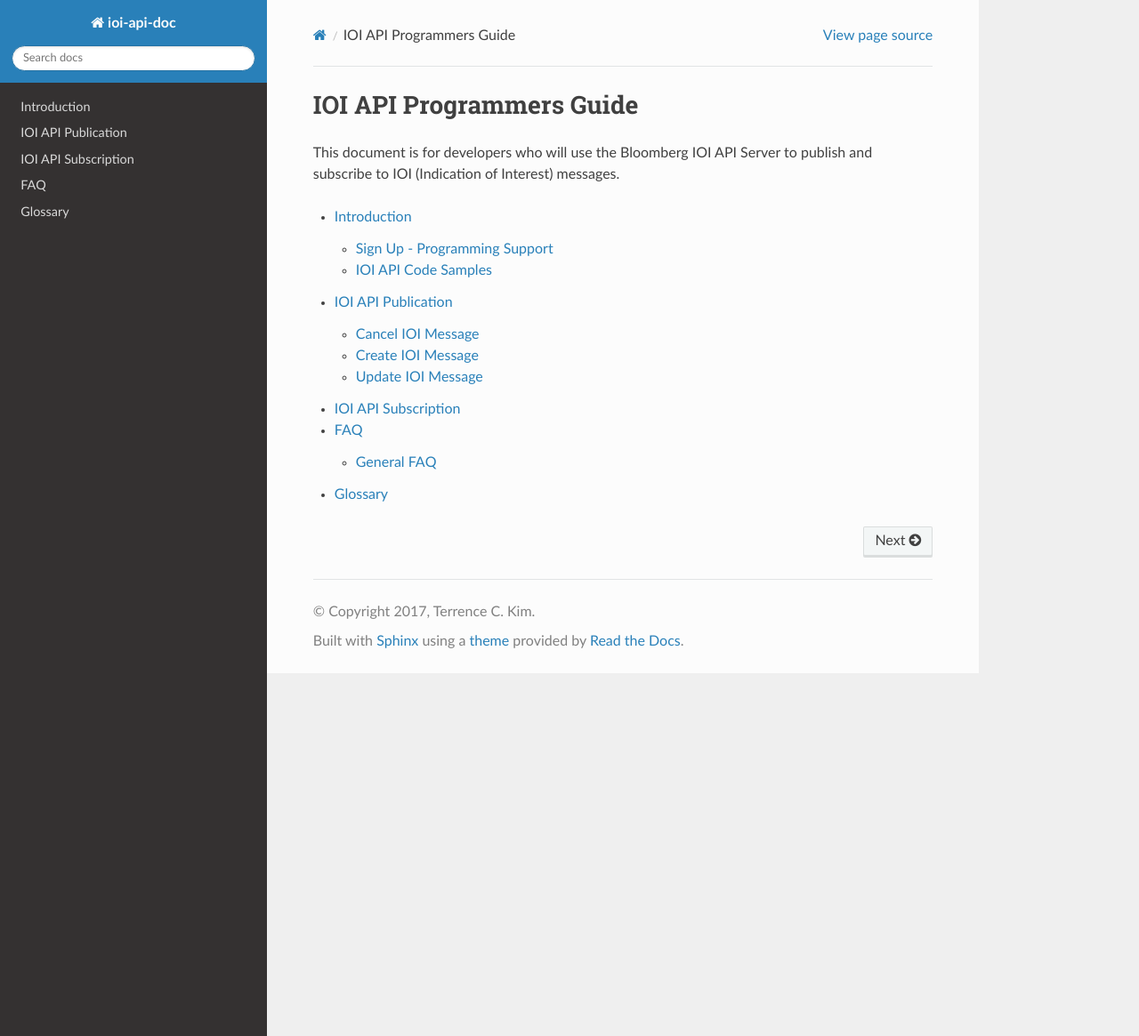
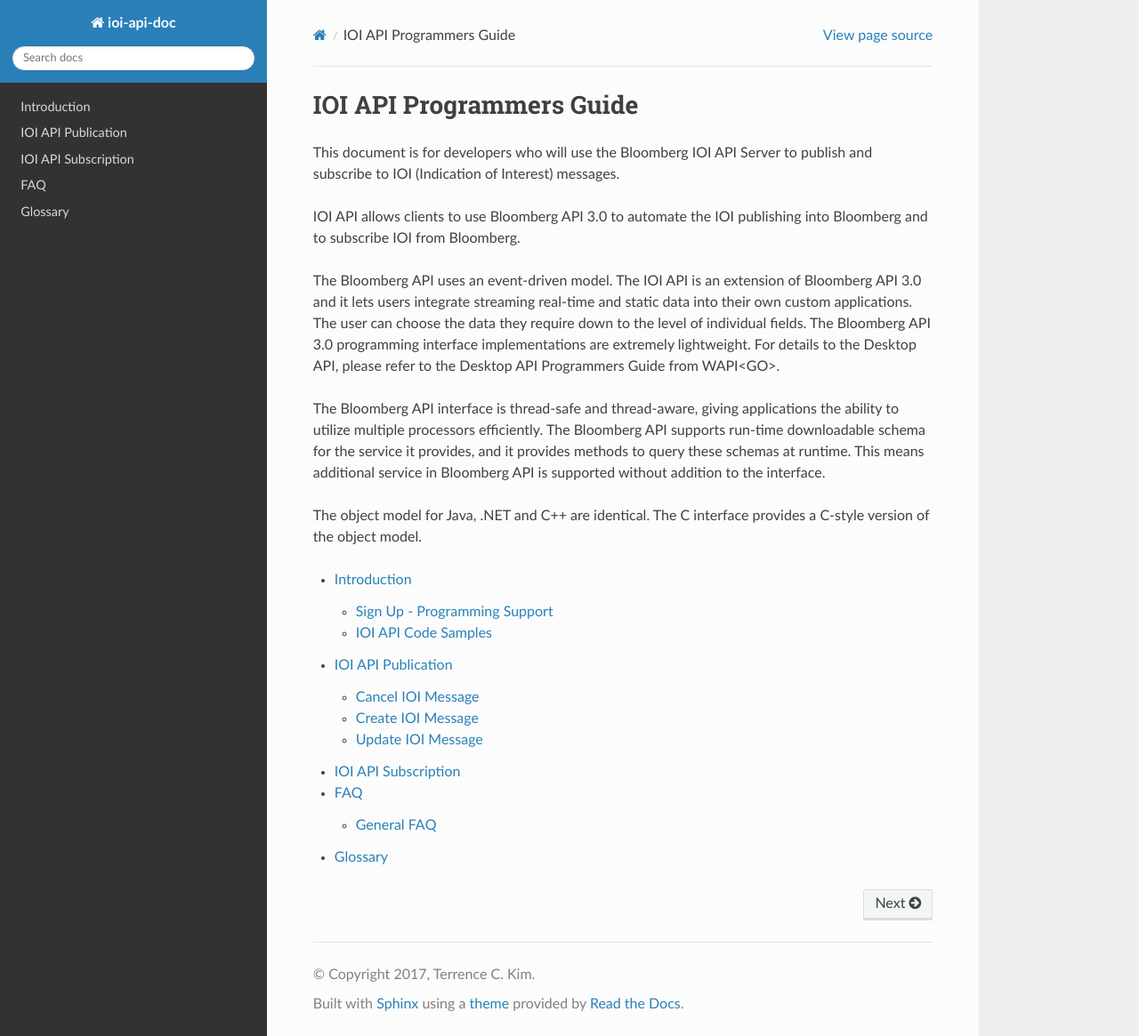
Before and after one commit to tkim/ioi_api_doc, a Sphinx documentation site: the page built from source/index.rst, in a window 1280 px wide and 1165 px high. Shown: the whole window at 89% size. Built offline with Sphinx 7.4.7 and the Read the Docs theme 2.0.0, drawn with Linux system fonts in a browser that asks for light colours; formulas are drawn with MathJax 3.

Commit message:
Updated IOI pub

```diff
--- a/source/index.rst
+++ b/source/index.rst
@@ -4,6 +4,14 @@
 
 This document is for developers who will use the Bloomberg IOI API Server to publish and subscribe to
 IOI (Indication of Interest) messages.
+
+IOI API allows clients to use Bloomberg API 3.0 to automate the IOI publishing into Bloomberg and to subscribe IOI from Bloomberg.
+
+The Bloomberg API uses an event-driven model. The IOI API is an extension of Bloomberg API 3.0 and it lets users integrate streaming real-time and static data into their own custom applications. The user can choose the data they require down to the level of individual fields. The Bloomberg API 3.0 programming interface implementations are extremely lightweight. For details to the Desktop API, please refer to the Desktop API Programmers Guide from WAPI<GO>.
+
+The Bloomberg API interface is thread-safe and thread-aware, giving applications the ability to utilize multiple processors efficiently. The Bloomberg API supports run-time downloadable schema for the service it provides, and it provides methods to query these schemas at runtime. This means additional service in Bloomberg API is supported without addition to the interface.
+
+The object model for Java, .NET and C++ are identical. The C interface provides a C-style version of the object model.
 
 
 .. toctree::
--- a/source/subscription/index.rst
+++ b/source/subscription/index.rst
@@ -2,4 +2,10 @@
 IOI API Subscription
 ####################
 
+<<<<<<< Updated upstream
 This document is for developers who will use the Bloomberg IOI API Server to subscribe to IOI (Indication of Interest) messages from various brokers. The service name is ``//blp/ioipub`` for production and ``//blp/ioipub_beta`` to call the test environment.
+=======
+This document is for developers who will use the Bloomberg IOI API Server to subscribe to IOI (Indication of Interest) messages from various brokers.
+
+The service name for subscribing IOI over Bloomberg API is ``//blp/ioiapisub`` for production environment and ``//blp/ioiapisub_beta`` for test environment.
+>>>>>>> Stashed changes
```
Also changed, not shown: 9 other files.
